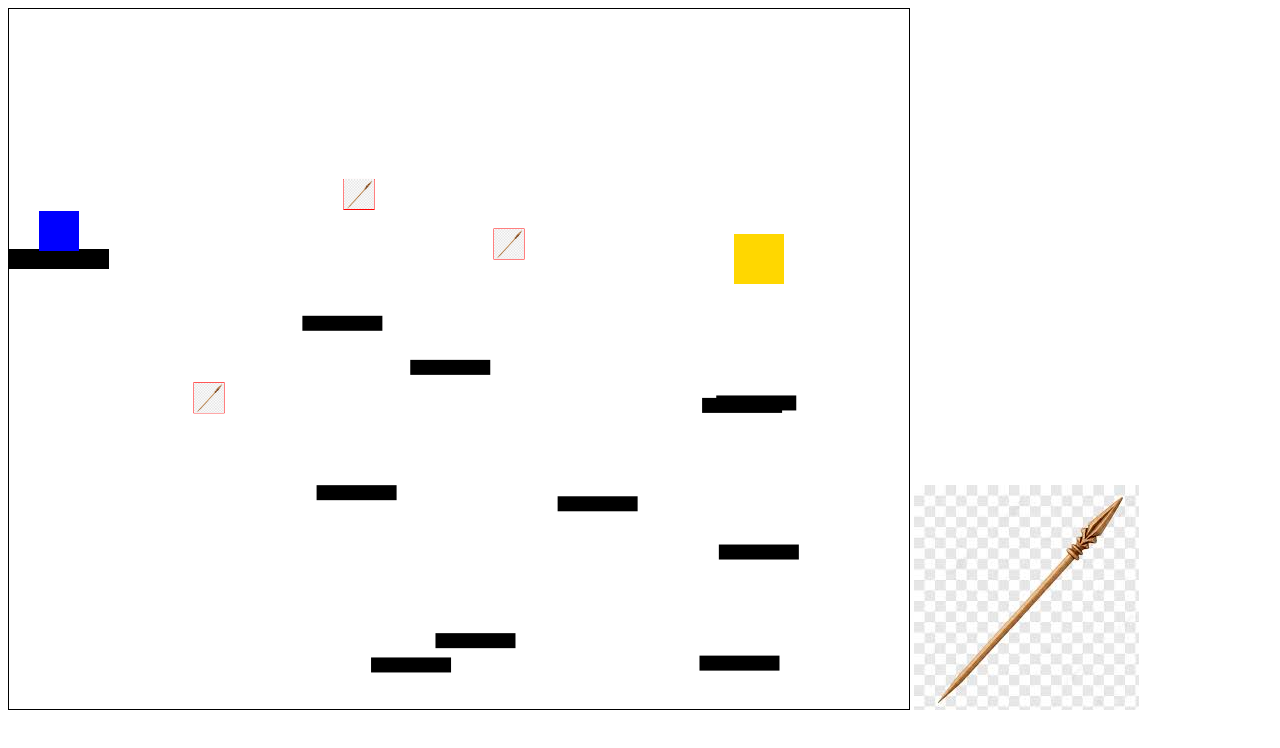
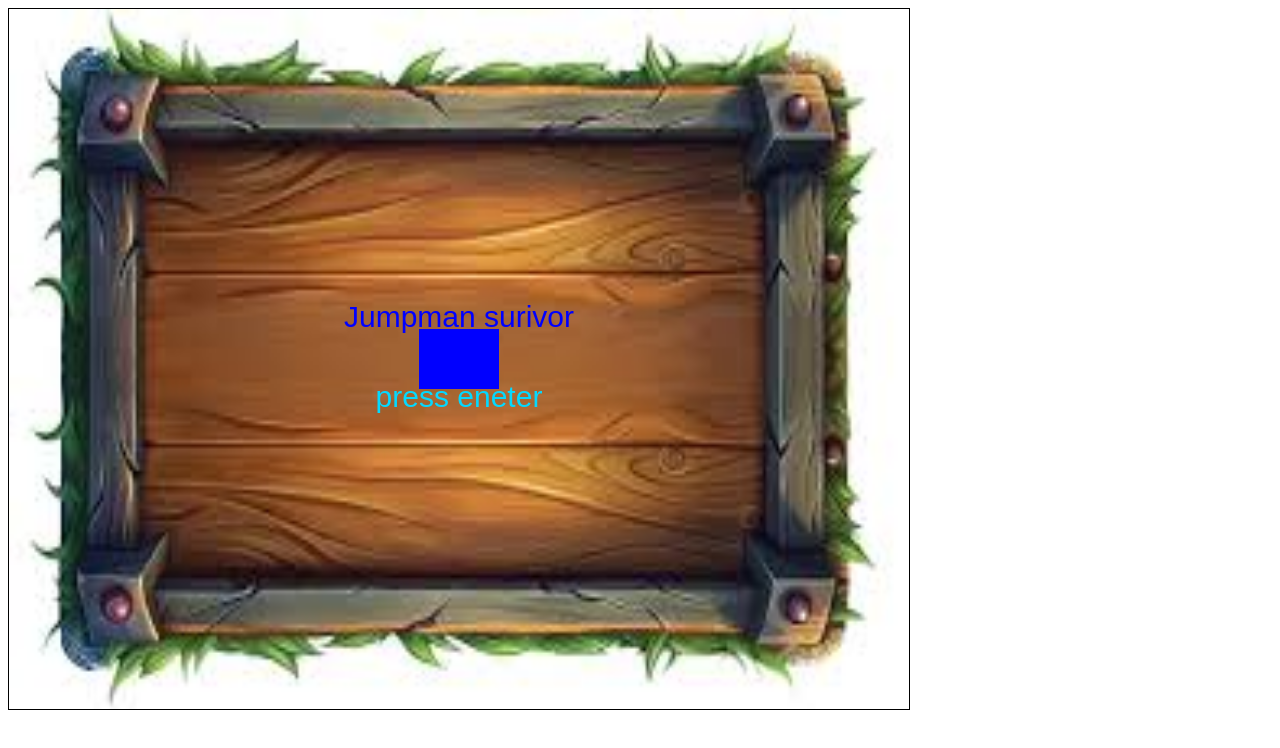
Before and after one commit to mistro999/neit-pranami2026, a plain HTML site: page week7/game.html in a window 1280 px wide. Drawn offline with Linux system fonts and the light colour scheme.

Commit message:
alpha 1 is completed

```diff
--- a/week7/game.html
+++ b/week7/game.html
@@ -7,7 +7,10 @@
 </head>
 <body>
     <canvas width="900" height="700" style="border: 1px solid black;"></canvas>
-    <img src="images/spear.jpg" alt="spear obstacles" id="spear"></img>
+    <img src="images/spear.jpg" alt="spear obstacles" id="spear" style="display:none;"></img>
+    <img src="images/backgroundforgame.jpg" alt="game background" id="game" style="display:none;"></img>
+    <img src="images/bakcgroundformenu.jpg" alt="memu background" id="menu" style="display:none;"></img>
+
     <script src="js/controls.js"></script>
     <script src="js/gameObject.js"></script>
     <script src="js/game.js"></script>
--- a/week7/js/controls.js
+++ b/week7/js/controls.js
@@ -6,6 +6,8 @@ var a = false;
 var s = false;
 var d = false;
 var space = false;
+var enter = false;
+
 
 /*---Key Press Code-----------*/
 
@@ -18,6 +20,7 @@ function press(e)
     if(e.keyCode == 65){a = true;}
     if(e.keyCode == 68){d = true;}
     if(e.keyCode == 32){ space = true}
+    if(e.keyCode == 13){ enter = true}
 }
 
 /*---Key Release Code-----------*/
@@ -29,4 +32,5 @@ function release(e)
     if(e.keyCode == 65){a = false;}
     if(e.keyCode == 68){d = false;}
     if(e.keyCode == 32){space = false;}
+    if(e.keyCode == 13){enter = false;}
 }
--- a/week7/js/game.js
+++ b/week7/js/game.js
@@ -2,9 +2,13 @@ var c = document.querySelector(`canvas`);
 var spear = document.getElementById("spear");
 var ctx = c.getContext(`2d`);
 var fps = 1000/60;
-var timer = setInterval(main, fps);
+var states = [];
+var state;
+var timer = setInterval(gameLoop, fps);
 
 var gravity = 1.0;
+
+var mainMenuGraphic = new gameObject();
 
 // Player / Avatar setup
 var avatar = new gameObject();
@@ -62,10 +66,118 @@ goal.x = 750;
 goal.y = 250;
 goal.w = 50;
 goal.h = 50;
+var spear = document.getElementById("spear");
 
-function main()
+
+
+
+
+
+
+
+
+// Set player to start on the platform
+avatar.x = startPlatform.x;
+avatar.y = startPlatform.y - 30;
+
+// Obstacles (Array for multiple)
+var obstacles = [];
+var obstacleCount = 3;
+for(var i = 0; i < obstacleCount; i++)
 {
-    ctx.clearRect(0,0,c.width,c.height);
+    obstacles[i] = new gameObject();
+    obstacles[i].color = `red`;
+    obstacles[i].sprite = spear;
+    obstacles[i].w = 30;
+    obstacles[i].h = 30;
+    obstacles[i].x = 200 + (i * 150);
+    obstacles[i].y = rand(100, 400);
+}
+
+// Jumping Platforms
+var platforms = [];
+var platCount = 10;
+for(var i = 0; i < platCount; i++)
+{
+    platforms[i] = new gameObject();
+    platforms[i].color = `dark grey`;
+    platforms[i].w = 80;
+    platforms[i].h = 15;
+    platforms[i].y = rand(300, c.height - 40);
+    platforms[i].x = rand(150, c.width - 50);
+    platforms[i].y = rand(300, c.height - 40);
+}
+
+// End Goal
+var goal = new gameObject();
+goal.color = `gold`;
+goal.x = 750;
+goal.y = 250;
+goal.w = 50;
+goal.h = 50;
+
+var menuimage=document.getElementById("menu");
+var menu = new gameObject();
+menu.sprite = menuimage;
+menu.x = c.width/2;
+menu.y = c.height/2;
+menu.w = c.width;
+menu.h = c.height;
+
+var gameimage = document.getElementById("game");
+var gamebg = new gameObject();
+gamebg.sprite = gameimage;
+gamebg.x = c.width/2;
+gamebg.y = c.height/2;
+gamebg.w = c.width;
+gamebg.h = c.height;
+
+
+
+/*---------------Game Screens (states)----------------*/
+states["menu"] = function()
+{
+    if(enter)
+    {
+        state = "main";
+
+        //timer = setInterval(state, fps);
+
+    }
+    menu.renderSprite();
+    mainMenuGraphic.render();
+    ctx.fillStyle ="blue";
+    ctx.font = "30px arial";
+    ctx.textAlign = "center";
+    ctx.textBaseline = "middle";
+    ctx.fillText("Jumpman surivor", c.width / 2, (c.height / 2) - 40);
+    ctx.fillStyle ="#04D9FF";
+    ctx.fillText("press eneter", c.width / 2, (c.height / 2) + 40);
+
+
+}
+
+states["win"] = function()
+{
+    // Set player to start on the platform
+    avatar.x = startPlatform.x;
+    avatar.y = startPlatform.y - 30;
+    setTimeout(function(){state = "menu"}, 2000);
+    ctx.fillText("YOU WIN!", c.width / 2, c.height / 2);
+    //mainMenuGraphic.render();
+
+}
+
+
+function rand(_low, _high)
+{
+    return Math.random()*(_high - _low) + _low;
+}
+
+states["main"] = function()
+{
+    gamebg.renderSprite();
+
 
     // Movement
     if(d == true)
@@ -104,14 +216,17 @@ function main()
     }
 
     // Win Detection
-    if (avatar.overlaps(goal)) {
-    // Set text styles
+   if (avatar.overlaps(goal)) {
     ctx.fillStyle = "black";
     ctx.font = "50px Arial";
     ctx.textAlign = "center";
     ctx.textBaseline = "middle";
-    ctx.fillText("YOU WIN!", c.width / 2, c.height / 2);
-    }
+    // Set player to start on the platform
+    avatar.x = startPlatform.x;
+    avatar.y = startPlatform.y - 30;
+    state = "win";
+    //avatar.overlaps = function() { return true; };
+}
 
 
     if(avatar.y > c.height - avatar.h/2) {
@@ -153,6 +268,13 @@ function main()
     goal.render();
     avatar.render();
 }
+state = "menu";
+function gameLoop(){
+    ctx.clearRect(0,0,c.width,c.height);
+    //call the gamestate
+
+    states[state]();
+}
 
 function rand(_low, _high)
 {
--- a/week7/js/gameObject.js
+++ b/week7/js/gameObject.js
@@ -1,5 +1,6 @@
 class gameObject {
     constructor() {
+        timer = 2000;
         this.x = c.width / 2;
         this.y = c.height / 2;
         this.angle = 0;
@@ -10,6 +11,7 @@ class gameObject {
         this.color = `blue`;
         this.sprite = "";
     }
+
 
     // Standard Rectangle
     render() {
@@ -74,4 +76,6 @@ class gameObject {
         }
         return false;
     }
+
+
 }
```
Also changed, not shown: week7/images/backgroundforgame.jpg (added), week7/images/bakcgroundformenu.jpg (added).
